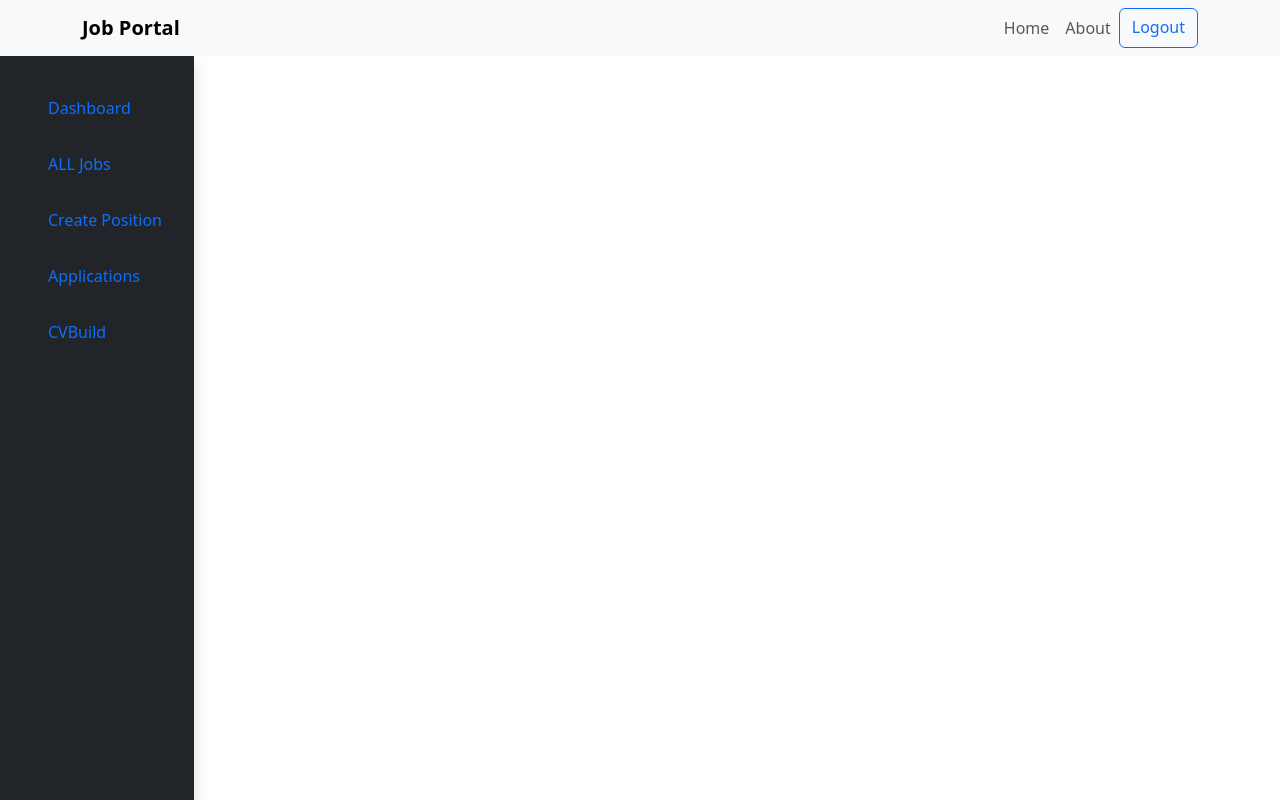
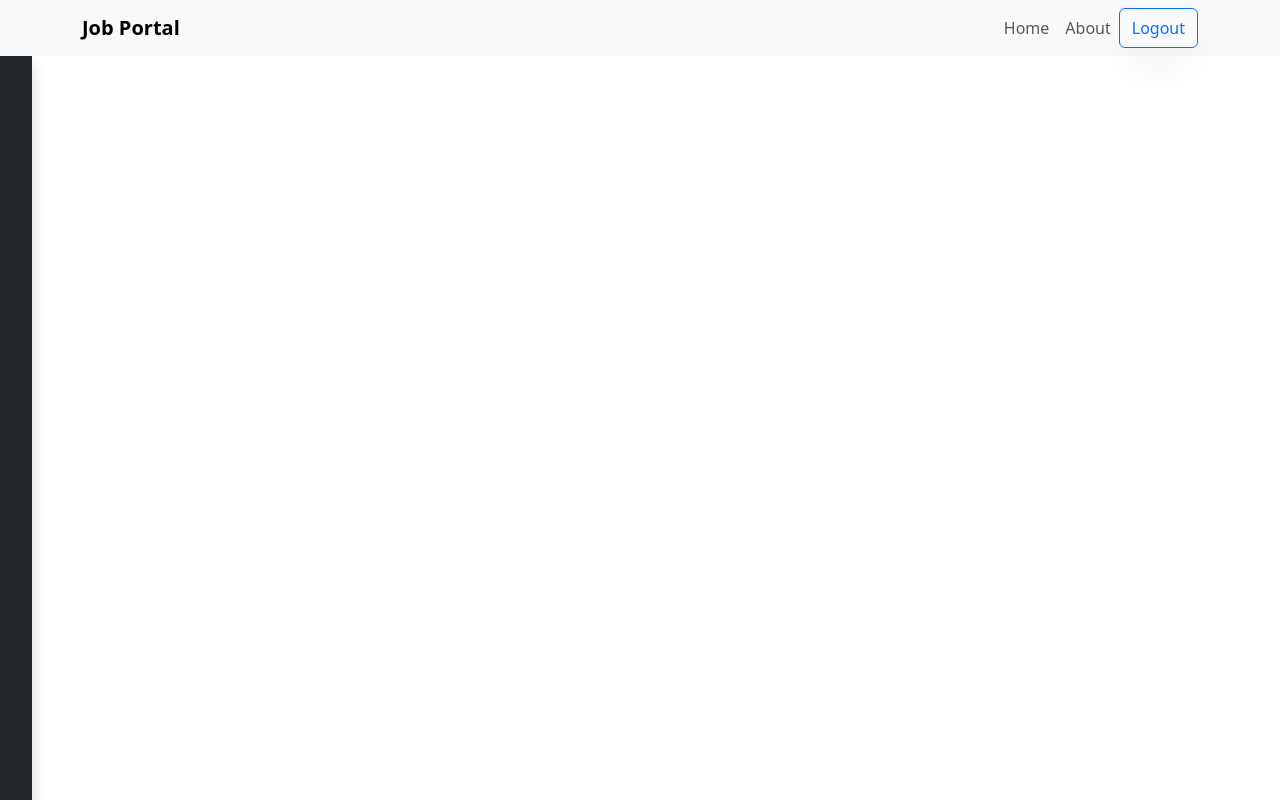
Before and after one commit to ALsaeed323/Job-Portal-Web-Application, a React (Create React App) app in the folder frontend/: page /dashboard in a window 1280 px wide. Shown: the top 800 px of the page. Built offline with nearby package versions, Linux system fonts and the light colour scheme; sample sign-in values are in the browser's storage.

Commit message:
handle the authorization of the dashboard for all usertypes

```diff
--- a/frontend/src/components/nav/dashboardnav.js
+++ b/frontend/src/components/nav/dashboardnav.js
@@ -1,19 +1,31 @@
 import React from 'react';
 import { Navbar, Nav, Container, Button } from 'react-bootstrap';
-import { Link,useNavigate } from 'react-router-dom';
+import { Link, useNavigate } from 'react-router-dom';
 import Logo from '../Logo';
-import { useAuth  } from "../../context/EmployerContext";
+import { useAuth as useEmployerAuth } from '../../context/EmployerContext';
+import { useAuth as useEmployeeAuth } from '../../context/EmployeeContext';
 
 const Header = () => {
-    const { logout } = useAuth();
-    const navigate = useNavigate();
-    const handleLogout = () => {
-        logout();
-        navigate("/signin-employer"); // Redirect to the sign-in page after logging out
-      };
+  const { logout: employerLogout } = useEmployerAuth();
+  const { logout: employeeLogout } = useEmployeeAuth();
+  const { user: employerUser } = useEmployerAuth();
+  const { user: employeeUser } = useEmployeeAuth();
+
+  console.log("userrrrrrrrrrr"+employerUser.userType);
+  const navigate = useNavigate();
+
+  const handleLogout = () => {
+    if (employerUser.userType==="employer") {
+      employerLogout();
+      navigate("/signin-employer"); // Redirect to the employer sign-in page after logging out
+    } else if (employeeUser.userType==="employee") {
+      employeeLogout();
+      navigate("/signin-employee"); // Redirect to the employee sign-in page after logging out
+    }
+  };
 
   return (
-    <Navbar bg="light" expand="lg" >  {/* Added fixed="top" */}
+    <Navbar bg="light" expand="lg">
       <Container>
         <Logo />
         <Navbar.Brand as={Link} to="/">
@@ -24,7 +36,7 @@ const Header = () => {
           <Nav className="ms-auto">
             <Nav.Link as={Link} to="/home">Home</Nav.Link>
             <Nav.Link as={Link} to="/about">About</Nav.Link>
-            <Button as={Link}  variant="outline-primary"  onClick={handleLogout}>
+            <Button variant="outline-primary" onClick={handleLogout}>
               Logout
             </Button>
           </Nav>
--- a/frontend/src/context/EmployeeContext.js
+++ b/frontend/src/context/EmployeeContext.js
@@ -65,7 +65,7 @@ export const EmployeeAuthProvider = ({ children }) => {
       localStorage.removeItem("user");
       localStorage.removeItem('sessionToken');
 
-      navigate("/signin-employee");
+      navigate("/home");
     } catch (error) {
       console.error("Logout failed:", error);
       throw error;
--- a/frontend/src/context/EmployerContext.js
+++ b/frontend/src/context/EmployerContext.js
@@ -65,7 +65,7 @@ export const AuthProvider = ({ children }) => {
       localStorage.removeItem("user");
       localStorage.removeItem('sessionToken');
 
-      navigate("/signin-employer");
+      navigate("/home");
     } catch (error) {
       console.error("Logout failed:", error);
       throw error;
--- a/frontend/src/layouts/Sidebar.css
+++ b/frontend/src/layouts/Sidebar.css
@@ -1,3 +1,3 @@
 .custom-margin-top {
-    padding-bottom: 650px;
+    padding-bottom: 850px;
   }
--- a/frontend/src/layouts/Sidebar.js
+++ b/frontend/src/layouts/Sidebar.js
@@ -1,40 +1,60 @@
 import { Button, Nav, NavItem } from "reactstrap";
 import { Link, useLocation } from "react-router-dom";
 import './Sidebar.css';
+import { useAuth as useEmployerAuth } from '../context/EmployerContext';
+import { useAuth as useEmployeeAuth } from '../context/EmployeeContext';
 
-const navigation = [
+const Sidebar = () => {
+  const { user: employerUser, loading: employerLoading } = useEmployerAuth();
+  const { user: employeeUser, loading: employeeLoading } = useEmployeeAuth();
+  const location = useLocation();
+
+  const user = employerUser || employeeUser;
+  const loading = employerLoading || employeeLoading;
+
+  if (loading) {
+    return null; // Show nothing while loading
+  }
+
+  // Define the navigation based on the user type
+  const navigation = user?.userType === "employer" ? [
     {
       title: "Dashboard",
       href: "/dashboard",
       icon: "bi bi-speedometer2",
     },
     {
-    title: "ALL Jobs",
+      title: "All Jobs",
       href: "/dashboard/jobslist",
-
+      icon: "bi bi-briefcase",
     },
     {
       title: "Create Position",
       href: "/dashboard/Createposting",
-    icon: "bi bi-bell",
+      icon: "bi bi-plus-circle",
+    },
+    {
+      title: "Applications",
+      href: "/dashboard/badges",
+      icon: "bi bi-file-earmark-text",
+    },
+  ] : user?.userType === "employee" ? [
+    {
+      title: "Dashboard",
+      href: "/dashboard",
+      icon: "bi bi-speedometer2",
+    },
+    {
+      title: "CV Build",
+      href: "/dashboard/CVBuild",
+      icon: "bi bi-person-badge",
     },
     {
       title: "Applications",
       href: "/dashboard/badges",
       icon: "bi bi-patch-check",
     },
-  {
-    title: "CVBuild",
-    href: "/dashboard/CVBuild",
-    icon: "bi bi-patch-check",
-  },
-];
-
-const Sidebar = () => {
-  const showMobilemenu = () => {
-    document.getElementById("sidebarArea").classList.toggle("showSidebar");
-  };
-  let location = useLocation();
+  ] : [];
 
   return (
     <div className="bg-dark">
@@ -42,13 +62,13 @@ const Sidebar = () => {
         <Button
           color="white"
           className="ms-auto text-white d-lg-none"
-          onClick={() => showMobilemenu()}
+          onClick={() => document.getElementById("sidebarArea").classList.toggle("showSidebar")}
         >
           <i className="bi bi-x"></i>
         </Button>
       </div>
       <div className="custom-margin-top">
-      <div className="p-3 mt-2" >
+        <div className="p-3 mt-2">
           <Nav vertical className="sidebarNav">
             {navigation.map((navi, index) => (
               <NavItem key={index} className="sidenav-bg">
--- a/frontend/src/routes/routes.js
+++ b/frontend/src/routes/routes.js
@@ -1,7 +1,8 @@
 import React, { Suspense, lazy, useEffect, useState } from 'react';
 import { BrowserRouter as Router, Route, Routes, useLocation, useNavigate } from 'react-router-dom';
 import FullLayout from '../layouts/FullLayout';
-import { useAuth } from '../context/EmployerContext';
+import { useAuth as useEmployerAuth } from '../context/EmployerContext';
+import { useAuth as useEmployeeAuth } from '../context/EmployeeContext';
 
 const Home = lazy(() => import('../pages/Home'));
 const Signup = lazy(() => import('../pages/Signup'));
@@ -16,14 +17,20 @@ const CV = lazy(() => import('../pages/CV'));
 const Loading = () => <div>Loading...</div>;
 
 const AppRoutes = () => {
-  const { user } = useAuth(); // Get the user from AuthContext
+  const { user: employerUser, loading: employerLoading } = useEmployerAuth();
+  const { user: employeeUser, loading: employeeLoading } = useEmployeeAuth();
   const navigate = useNavigate();
   const location = useLocation();
   const [initialLoading, setInitialLoading] = useState(true);
 
+  const user = employerUser || employeeUser;
+  const loading = employerLoading || employeeLoading;
+
   useEffect(() => {
+    if (loading) return; // Wait until the loading is complete
+
     const redirectToDashboard = () => {
-      if (user.userType === "employer" || user.userType === "employee") {
+      if (user && (user.userType === "employer" || user.userType === "employee")) {
         navigate('/dashboard');
       }
     };
@@ -33,6 +40,8 @@ const AppRoutes = () => {
         navigate('/signin-employer');
       } else if (location.pathname.startsWith('/signin-employee')) {
         navigate('/signin-employee');
+      } else if (!['/signup-employee', '/signup-employer'].includes(location.pathname)) {
+        navigate('/home'); // Redirect to home or a default page
       }
     };
 
@@ -43,15 +52,13 @@ const AppRoutes = () => {
         redirectToDashboard();
       }
     } else {
-      if (!['/signup-employee', '/signup-employer'].includes(location.pathname)) {
-        handleUnauthenticated();
-      }
+      handleUnauthenticated();
     }
 
     setInitialLoading(false);
-  }, [user, location.pathname, navigate]);
+  }, [user, location.pathname, navigate, loading]);
 
-  if (initialLoading) {
+  if (initialLoading || loading) {
     return <Loading />; // Display loading indicator while checking user state
   }
 
@@ -65,10 +72,19 @@ const AppRoutes = () => {
         <Route path="/signin-employee" element={<Signin />} />
         <Route path="/signin-employer" element={<Signin />} />
         <Route path="/about" element={<About />} />
-        <Route path="/dashboard" element={<FullLayout />}>
-          <Route path="jobslist" element={<JobList />} />
-          <Route path="Createposting" element={<CreateJobPosting />} />
-          <Route path="CVBuild" element={<CV />} />
+        <Route
+          path="/dashboard"
+          element={<FullLayout />}
+        >
+          {user && user.userType === "employer" ? (
+            <>
+              <Route path="jobslist" element={<JobList />} />
+              <Route path="Createposting" element={<CreateJobPosting />} />
+            </>
+          ) : null}
+          {user && user.userType === "employee" ? (
+            <Route path="CVBuild" element={<CV />} />
+          ) : null}
         </Route>
         <Route path="/notaccessible" element={<NotAccessiblePage />} />
         <Route path="*" element={<NotFoundpage />} />
```
Lines whose indentation alone changed are shown as unchanged.
